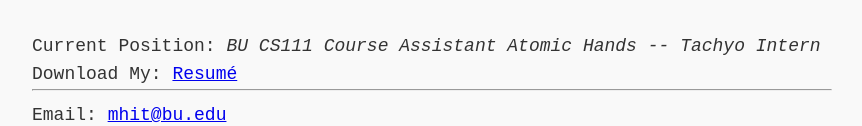
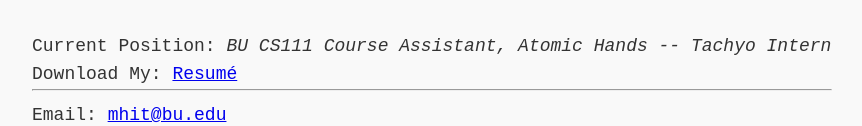
Before and after one commit to mhit30/mhit30.github.io, a plain HTML site: page index.html in a window 1280 px wide. Shown: the part 401-527 px from the top of the page, without its empty margins (208-1070 px from the left). Drawn offline with Linux system fonts and the light colour scheme.

Commit message:
Update index.html

```diff
--- a/index.html
+++ b/index.html
@@ -27,7 +27,7 @@
       <section id="gen_info">
         <div class="content">
           <div id="work">
-            <p>Current Position: <i>BU CS111 Course Assistant</i> <i>Atomic Hands -- Tachyo Intern</i></p>
+            <p>Current Position: <i>BU CS111 Course Assistant,</i> <i>Atomic Hands -- Tachyo Intern</i></p>
             <p>
               Download My:
               <a
```
